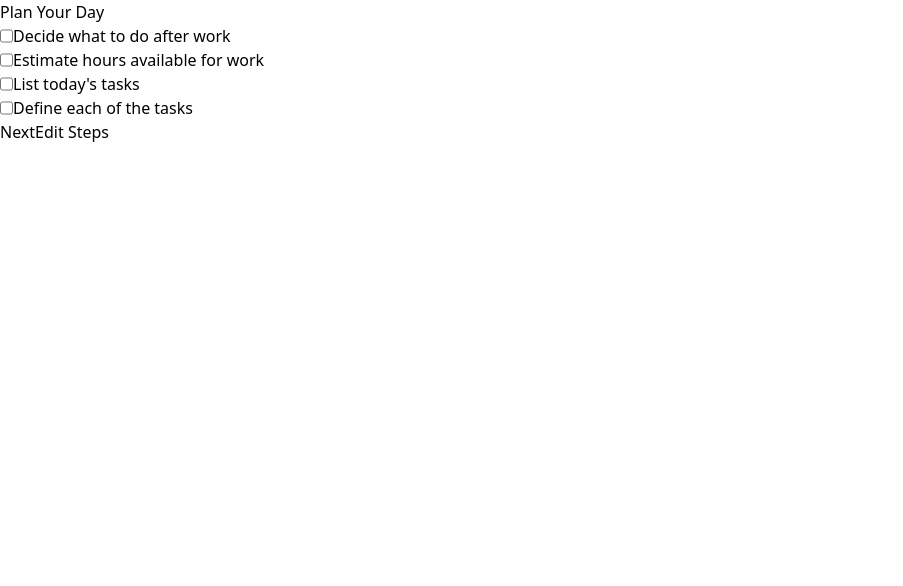
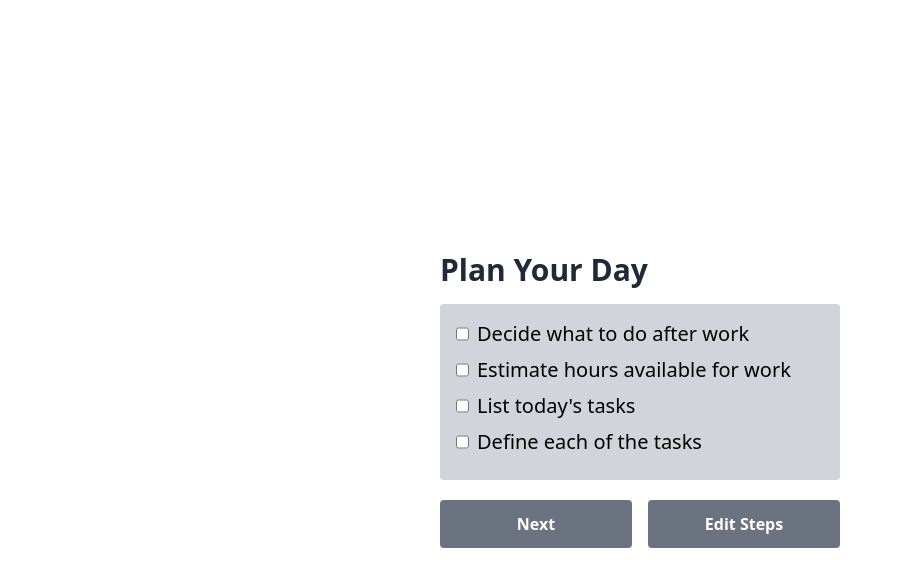
Before and after one commit to douglasdriving/start_sequence, a React (Create React App) app: page /dayplan in a window 1280 px wide. Shown: the top 586 px of the page, without its empty margins (0-903 px from the left). Built offline with nearby package versions, Linux system fonts and the light colour scheme.

Commit message:
tailwind layout progress

```diff
--- a/src/components/sequences/dayplan/checkBox/checkBox.tsx
+++ b/src/components/sequences/dayplan/checkBox/checkBox.tsx
@@ -5,9 +5,9 @@ interface IProps {
 const CheckBox = ({ label }: IProps) => {
 
   return (
-    <div className="inputWithLabel">
-      <input type='checkbox' />
-      <p>{label}</p>
+    <div className="flex row mb-2">
+      <input type='checkbox' className="mr-2"/>
+      <p className="text-xl">{label}</p>
     </div>
   );
 
--- a/src/components/sequences/dayplan/dayplan.tsx
+++ b/src/components/sequences/dayplan/dayplan.tsx
@@ -36,20 +36,37 @@ const DayPlan = ({ nextPage }: IProps) => {
   };
 
   return (
-    <div className="reflectionForm">
+    <div className="flex justify-center">
+      <div className="flex flex-col justify-center min-h-screen max-w-lg">
 
-      <h1>Plan Your Day</h1>
+        <h1 className="text-3xl font-bold text-gray-800 mb-4 text-left">Plan Your Day</h1>
 
         {!editMode ?
 
           <>
+            <div className="bg-gray-300 p-4 rounded">
+
               {planningSteps.map((step, index) => (
                 <CheckBox
                   key={index}
                   label={step}
                 />))}
-          <button onClick={() => Navigate(nextPage)} >Next</button>
-          <button onClick={() => setEditMode(true)}>Edit Steps</button>
+
+            </div>
+
+            <div className="space-x-4">
+              <button onClick={() => Navigate(nextPage)}
+                className="w-48 bg-gray-500 hover:bg-gray-700 text-white font-bold py-3 px-2 rounded text-center mt-5"
+              >
+                Next
+              </button>
+              <button
+                onClick={() => setEditMode(true)}
+                className="w-48 bg-gray-500 hover:bg-gray-700 text-white font-bold py-3 px-2 rounded text-center mt-5"
+              >
+                Edit Steps
+              </button>
+            </div>
           </>
 
           :
@@ -59,6 +76,8 @@ const DayPlan = ({ nextPage }: IProps) => {
         }
 
       </div >
+    </div>
+
   );
 }
 
--- a/src/components/sequences/dayplan/editableList/editableList.tsx
+++ b/src/components/sequences/dayplan/editableList/editableList.tsx
@@ -19,6 +19,8 @@ const EditableList = ({ initialList, saveList }: IProps) => {
 
   return (
     <>
+      <div className="bg-gray-300 p-4 rounded">
+
         {items.map((item, index) => (
           <div style={{ display: 'flex', flexDirection: 'row' }} key={index}>
             <input
@@ -29,6 +31,9 @@ const EditableList = ({ initialList, saveList }: IProps) => {
             <button onClick={() => removeItem(index)}>🗑️</button>
           </div>
         ))}
+
+      </div>
+
       <div>
         <button onClick={() => setItems([...items, ''])}>➕</button>
       </div>
--- a/src/components/sequences/endMessage/endMessage.tsx
+++ b/src/components/sequences/endMessage/endMessage.tsx
@@ -14,7 +14,7 @@ const EndMessage = () => {
   return (
     <div>
       <p contentEditable onBlur={handleMessageChange}>{message}</p>
-      <button onClick={() => navigate('/')}>Restart Sequence</button>
+      <button onClick={() => navigate('/start_sequence')}>Restart Sequence</button>
       <p style={{ position: 'fixed', bottom: '0', left: '50%', transform: 'translateX(-50%)' }}>
         <i>Tip: Press the message to edit your final message</i>
       </p>
--- a/src/components/sequences/mantra/mantra.tsx
+++ b/src/components/sequences/mantra/mantra.tsx
@@ -20,12 +20,16 @@ const Mantra = ({ nextPage }: IProps) => {
   const navigate = useNavigate();
 
   return (
-    <div className="mantra">
-      <h1>Mantra</h1>
-      <p contentEditable onBlur={handleMantraChange} dangerouslySetInnerHTML={convertNewlinesToBreaks(mantra)}></p>
-      <button onClick={() => navigate(nextPage)}>Next</button>
-      <p style={{ position: 'fixed', bottom: '0', left: '50%', transform: 'translateX(-50%)' }}>
-        <i>Tip: Press the mantra to edit it!</i>
+    <div className="flex flex-col justify-center min-h-screen px-64">
+      <h1 className="text-3xl font-bold text-gray-800 mb-5 text-left">Mantra</h1>
+      <p className="text-gray-700 mb-5" contentEditable onBlur={handleMantraChange} dangerouslySetInnerHTML={convertNewlinesToBreaks(mantra)}></p>
+      <button
+        className="w-48 bg-gray-500 hover:bg-gray-700 text-white font-bold py-3 px-2 rounded"
+        onClick={() => navigate(nextPage)}>
+        Next
+      </button>
+      <p className="fixed bottom-0 left-1/2 -translate-x-1/2 mb-5 font-serif text-gray-500">
+        Tip: Press the mantra to edit it!
       </p>
     </div>
   );
--- a/src/components/sequences/reflectionForm/reflectionForm.tsx
+++ b/src/components/sequences/reflectionForm/reflectionForm.tsx
@@ -43,9 +43,9 @@ const ReflectionForm = ({ nextPage }: IProps) => {
   }, [gratitudeText, accomplishmentText, problemText, navigate, nextPage]);
 
   return (
-    <form className="reflectionForm">
+    <form className="flex flex-col justify-center min-h-screen px-80">
 
-      <h1>Daily Reflection</h1>
+      <h1 className="text-3xl font-bold text-gray-800 mb-5 text-left">Daily Reflection</h1>
 
       <TextArea
         label="Gratitude"
@@ -66,14 +66,13 @@ const ReflectionForm = ({ nextPage }: IProps) => {
         setValue={setProblemText}
       />
 
-      <hr />
-
       <a
         href="#"
         onClick={saveReflection}
         ref={downloadLink}
         role='button'
         type='submit'
+        className="w-48 bg-gray-500 hover:bg-gray-700 text-white font-bold py-3 px-2 rounded text-center mt-5"
       >
         Submit
       </a>
--- a/src/components/sequences/reflectionForm/textArea/textArea.tsx
+++ b/src/components/sequences/reflectionForm/textArea/textArea.tsx
@@ -11,13 +11,14 @@ const TextArea = ({ label, hint, value, setValue }: ITextareaProps) => {
 
   return (
     <>
-      <h2>{label}</h2>
+      <h2 className="text-xl font-bold text-gray-800 mb-1 text-left">{label}</h2>
       <p>{hint}</p>
       <TextareaAutosize
         onChange={e => setValue(e.target.value)}
         value={value}
         minRows={3}
         style={{ width: "100%", resize: "none" }}
+        className="w-full rounded bg-gray-300 mt-2 mb-6 p-2"
       />
     </>
   );
--- a/src/components/sequences/welcomeMessage/welcomeMessage.tsx
+++ b/src/components/sequences/welcomeMessage/welcomeMessage.tsx
@@ -45,8 +45,8 @@ const WelcomeMessage = ({ nextPage }: IProps) => {
         </button>
       </div>
 
-      <p className="fixed bottom-0 left-1/2 -translate-x-1/2 mb-5">
-        <i>Tip: Press the message or header to edit your welcome message</i>
+      <p className="fixed bottom-0 left-1/2 -translate-x-1/2 mb-5 font-serif text-gray-500">
+        Tip: Press the message or header to edit your welcome message
       </p>
     </div>
   );
```
Lines whose indentation alone changed are shown as unchanged.
